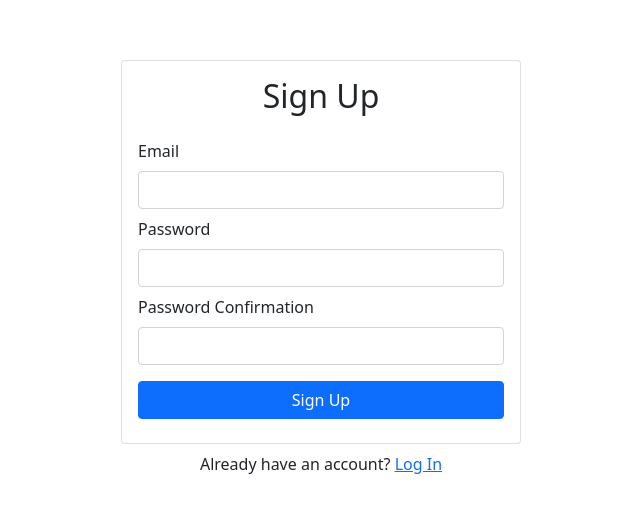
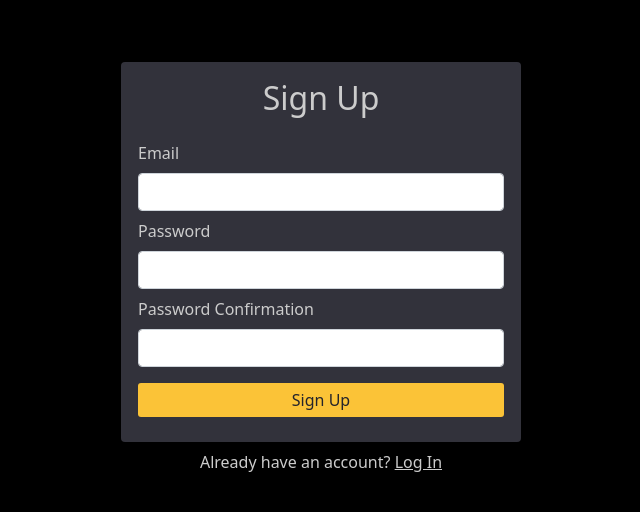
Before and after one commit to Costa-Alexandre/blindside_challenge, a React (Create React App) app: page /signup in a window 1280 px wide. Shown: the part 132-644 px from the top of the page, without its empty margins (319-959 px from the left). Built offline with nearby package versions, Linux system fonts and the light colour scheme; no server answers.

Commit message:
feat: style login components

```diff
--- a/src/components/Dashboard.js
+++ b/src/components/Dashboard.js
@@ -20,6 +20,8 @@ export default function Dashboard() {
     }
   }
 
+  const { displayName, email, photoURL } = currentUser;
+
   return (
     <>
       <Card>
@@ -27,7 +29,9 @@ export default function Dashboard() {
           <h2 className="text-center mb-4">Profile</h2>
           {error && <Alert variant="danger">{error} </Alert>}
           {message && <Alert variant="success">{message} </Alert>}
-          <strong>Email: {currentUser.email} </strong>
+          <strong>Email: {email} </strong>
+          <p>Name: {displayName}</p>
+          <img src={photoURL} alt="profile pic" />
         </Card.Body>
       </Card>
       <div className="w-100 text-center mt-2">
--- a/src/components/ForgotPassword.js
+++ b/src/components/ForgotPassword.js
@@ -6,8 +6,8 @@ import { useAuth } from '../contexts/AuthContext';
 export default function ForgotPassword() {
   const emailRef = useRef();
   const { resetPassword } = useAuth();
-  const [ error, setError ] = useState('');
-  const [ loading, setLoading] = useState(false);
+  const [error, setError] = useState('');
+  const [loading, setLoading] = useState(false);
   const navigate = useNavigate();
 
   async function handleSubmit(e) {
@@ -17,32 +17,43 @@ export default function ForgotPassword() {
       setError('');
       setLoading(true);
       await resetPassword(emailRef.current.value);
-      navigate('/login', { state: {message: "Password reset email sent! Check your inbox."}});
+      navigate('/login', {
+        state: { message: 'Password reset email sent! Check your inbox.' },
+      });
     } catch {
       setError('Failed to send reset password email');
     }
     setLoading(false);
-
   }
 
   return (
     <>
       <Card>
         <Card.Body>
-        <h2 className='text-center mb-4'>Password Reset</h2>
+          <h2 className="text-center mb-4">Password Reset</h2>
           {error && <Alert variant="danger">{error} </Alert>}
           <Form onSubmit={handleSubmit}>
             <Form.Group id="email">
               <Form.Label>Email</Form.Label>
-            <Form.Control type="email" ref={emailRef} className="mb-2" required />
+              <Form.Control
+                type="email"
+                ref={emailRef}
+                className="mb-2"
+                required
+              />
             </Form.Group>
-          <Button disabled={loading} className="w-100 my-2" type="submit">Reset Password</Button>
+            <button
+              disabled={loading}
+              className="w-100 my-2 login-button"
+              type="submit"
+            >
+              Reset Password
+            </button>
           </Form>
           <div className="w-100 text-center mt-3">
             <Link to="/login">Log in</Link>
           </div>
         </Card.Body>
-
       </Card>
       <div className="w-100 text-center mt-2">
         Need an account? <Link to="/signup">Sign Up</Link>
--- a/src/components/Login.js
+++ b/src/components/Login.js
@@ -2,11 +2,14 @@ import React, { useRef, useState } from 'react';
 import { Form, Button, Card, Alert } from 'react-bootstrap';
 import { Link, useNavigate, useLocation } from 'react-router-dom';
 import { useAuth } from '../contexts/AuthContext';
+import SignInWithGoogle from './SignInWithGoogle';
+import logotype from '../assets/Logotype_White_Web.svg';
+import '../styles/Login.css';
 
 export default function Login(props) {
   const emailRef = useRef();
   const passwordRef = useRef();
-  const { login, signInWithGoogle } = useAuth();
+  const { login } = useAuth();
   const [error, setError] = useState('');
   const [loading, setLoading] = useState(false);
   const navigate = useNavigate();
@@ -26,32 +29,13 @@ export default function Login(props) {
     setLoading(false);
   }
 
-  async function handleClick() {
-    try {
-      setError('');
-      setLoading(true);
-      await signInWithGoogle();
-      navigate('/');
-    } catch {
-      setError('Failed to sign in');
-    }
-    setLoading(false);
-  }
-
   return (
     <>
-      <div className="login-buttons">
-        <button className="login-provider-button" onClick={handleClick}>
-          <img
-            src="https://img.icons8.com/ios-filled/50/000000/google-logo.png"
-            alt="google icon"
-          />
-          <span> Continue with Google</span>
-        </button>
-      </div>
-      <Card>
+      <Card className="card">
         <Card.Body>
-          <h2 className="text-center mb-4">Log In</h2>
+          <h2 className="text-center mb-4">
+            <img src={logotype} alt="" />
+          </h2>
           {error && <Alert variant="danger">{error} </Alert>}
           {message && <Alert variant="success">{message} </Alert>}
           <Form onSubmit={handleSubmit}>
@@ -73,10 +57,20 @@ export default function Login(props) {
                 required
               />
             </Form.Group>
-            <Button disabled={loading} className="w-100 my-2" type="submit">
+            <button
+              disabled={loading}
+              className="w-100 mt-4 login-button"
+              type="submit"
+            >
               Log In
-            </Button>
+            </button>
           </Form>
+          <div className="text-center mt-4">
+            <p>
+              <strong>Or login with</strong>
+            </p>
+          </div>
+          <SignInWithGoogle />
           <div className="w-100 text-center mt-3">
             <Link to="/forgot-password">Forgot Password?</Link>
           </div>
--- /dev/null
+++ b/src/components/SignInWithGoogle.js
@@ -0,0 +1,34 @@
+import React, { useRef, useState } from 'react';
+import { useNavigate } from 'react-router-dom';
+import { useAuth } from '../contexts/AuthContext';
+import logo from '../assets/google-logo.svg';
+import '../styles/SignInWithGoogle.css';
+
+function SignInWithGoogle() {
+  const { signInWithGoogle } = useAuth();
+  const [error, setError] = useState('');
+  const [loading, setLoading] = useState(false);
+  const navigate = useNavigate();
+
+  async function handleClick() {
+    try {
+      setError('');
+      setLoading(true);
+      await signInWithGoogle();
+      navigate('/');
+    } catch {
+      setError('Failed to sign in');
+    }
+    setLoading(false);
+  }
+
+  return (
+    <div className="text-center">
+      <button disabled={loading} type="button" onClick={handleClick}>
+        <img src={logo} alt="google icon" width={48} height={48} />
+      </button>
+    </div>
+  );
+}
+
+export default SignInWithGoogle;
--- a/src/components/Signup.js
+++ b/src/components/Signup.js
@@ -8,8 +8,8 @@ export default function Signup() {
   const passwordRef = useRef();
   const confirmPasswordRef = useRef();
   const { signup } = useAuth();
-  const [ error, setError ] = useState('');
-  const [ loading, setLoading] = useState(false);
+  const [error, setError] = useState('');
+  const [loading, setLoading] = useState(false);
   const navigate = useNavigate();
 
   async function handleSubmit(e) {
@@ -28,32 +28,51 @@ export default function Signup() {
       setError('Failed to create an account');
     }
     setLoading(false);
-
   }
 
   return (
     <>
       <Card>
         <Card.Body>
-        <h2 className='text-center mb-4'>Sign Up</h2>
+          <h2 className="text-center mb-4">Sign Up</h2>
           {error && <Alert variant="danger">{error} </Alert>}
           <Form onSubmit={handleSubmit}>
             <Form.Group id="email">
               <Form.Label>Email</Form.Label>
-            <Form.Control type="email" ref={emailRef} className="mb-2" required />
+              <Form.Control
+                type="email"
+                ref={emailRef}
+                className="mb-2"
+                required
+              />
             </Form.Group>
             <Form.Group id="password">
               <Form.Label>Password</Form.Label>
-            <Form.Control type="password" ref={passwordRef} className="mb-2" required />
+              <Form.Control
+                type="password"
+                ref={passwordRef}
+                className="mb-2"
+                required
+              />
             </Form.Group>
             <Form.Group id="password-confirm">
               <Form.Label>Password Confirmation</Form.Label>
-            <Form.Control type="password" ref={confirmPasswordRef} className="mb-2" required />
+              <Form.Control
+                type="password"
+                ref={confirmPasswordRef}
+                className="mb-2"
+                required
+              />
             </Form.Group>
-          <Button disabled={loading} className="w-100 my-2" type="submit">Sign Up</Button>
+            <button
+              disabled={loading}
+              className="w-100 my-2 login-button"
+              type="submit"
+            >
+              Sign Up
+            </button>
           </Form>
         </Card.Body>
-
       </Card>
       <div className="w-100 text-center mt-2">
         Already have an account? <Link to="/login">Log In</Link>
--- a/src/contexts/AuthContext.js
+++ b/src/contexts/AuthContext.js
@@ -11,6 +11,7 @@ import {
   GoogleAuthProvider,
 } from 'firebase/auth';
 import { auth } from '../firebase';
+import { stringify } from '@firebase/util';
 
 const AuthContext = React.createContext();
 const provider = new GoogleAuthProvider();
@@ -34,18 +35,22 @@ export function AuthProvider({ children }) {
   async function signInWithGoogle() {
     try {
       const result = await signInWithPopup(auth, provider);
-      // This gives you a Google Access Token. You can use it to access the Google API.
+
       const credential = GoogleAuthProvider.credentialFromResult(result);
-      const token = credential.accessToken;
-      // The signed-in user info.
-      const user = result.user;
+      const { accessToken } = credential;
+
+      const { user } = result;
+      // console.log(stringify(user));
+      // const { displayName, email, photoURL } = user;
+      // console.log(
+      //   `Token: ${accessToken}, display name: ${displayName}, email: ${email}, photo: ${photoURL}`,
+      // );
     } catch (error) {
-      console.log(error);
-      const errorCode = error.code;
-      const errorMessage = error.message;
-      // The email of the user's account used.
+      // console.log(error);
+      const { code, message } = error;
+
       const email = error.customData.email;
-      // The AuthCredential type that was used.
+
       const credential = GoogleAuthProvider.credentialFromError(error);
     }
   }
--- /dev/null
+++ b/src/styles/Login.css
@@ -0,0 +1,32 @@
+body {
+  background: #000;
+  color: #ccc
+}
+
+.card{
+  background: #32323b;
+  color: #ccc;
+  border-color: transparent;
+}
+
+.login-button{
+  background: #fbc337;
+  color: #24242b;
+  border-color: transparent;
+  border-radius: 3px;
+  font-weight: 500;
+  padding: 0.2rem 0.6rem;
+
+}
+
+.login-button:hover{
+  background-color: #fbc337c0;
+}
+
+a{
+  color: #ccc
+}
+
+a:hover{
+  color: #fbc337;
+}
--- /dev/null
+++ b/src/styles/SignInWithGoogle.css
@@ -0,0 +1,13 @@
+button{
+  border-color: transparent;
+  border-radius: 3px;
+}
+
+button:hover{
+  background-color: #aaa;
+  transition: ease-in-out;
+}
+
+img{
+  padding: 0.2rem;
+}
```
Also changed, not shown: src/assets/Logotype_White_Web.svg (added), src/assets/google-logo.svg (added). Lines whose indentation alone changed are shown as unchanged.
